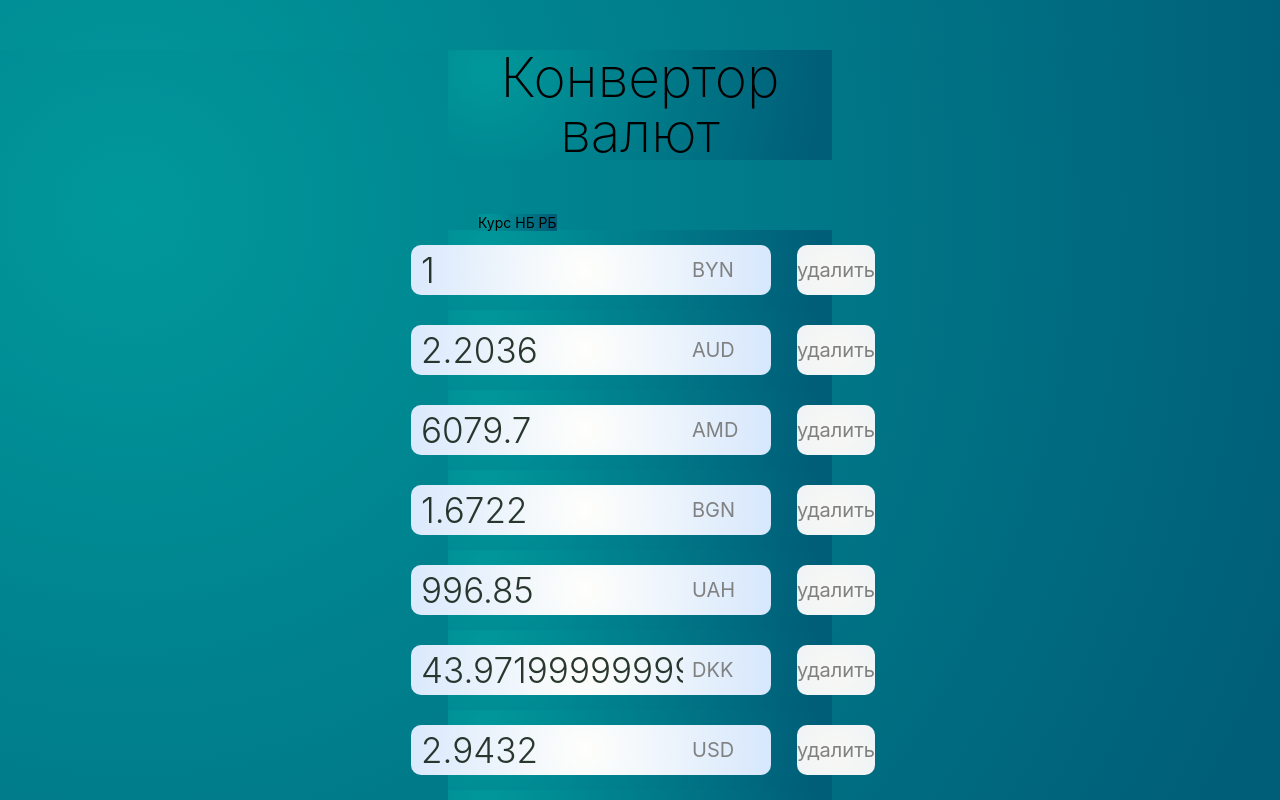
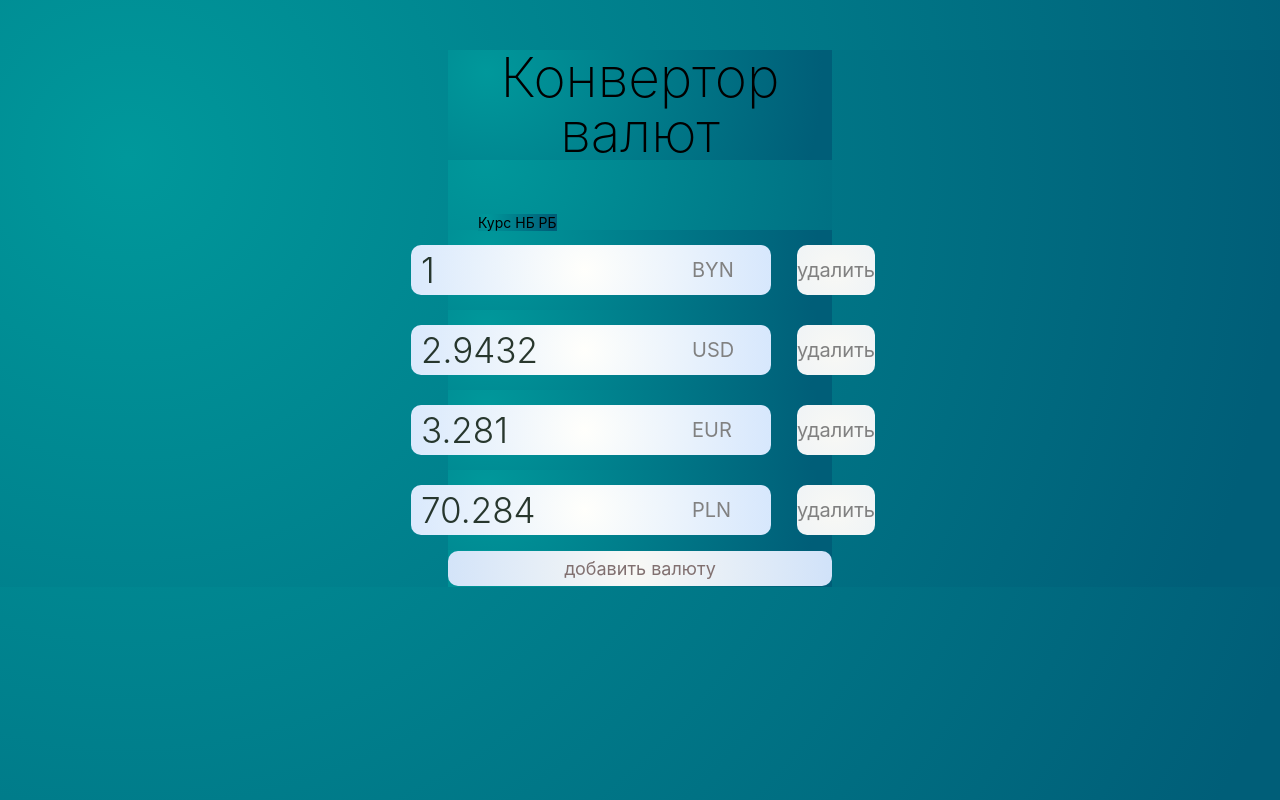
Before and after one commit to Dompower25/ConverterReact, a React (Create React App) app in the folder converter/: page / in a window 1280 px wide. Shown: the top 800 px of the page. Built offline with nearby package versions, Linux system fonts and the light colour scheme.

Commit message:
create listItemsForInputs

```diff
--- a/converter/src/App.js
+++ b/converter/src/App.js
@@ -6,10 +6,21 @@ import { oldCoursArr } from "./old_Cours";
 import { filtArray } from "./FilterArray";
 import CurrencyItem from "./components/CurrencyItem";
 import DropList from "./components/UI/DropList";
+import ButtonLine from "./components/UI/ButtonLine";
+
 
 function App() {
+
+  var setCur_name = new Set(['BYN', 'USD', 'EUR', 'PLN'])
+
+  const listItemsForInputs = (set, query) => {
+    return set.filter((i) => query.has(i.Cur_Abbreviation));
+  }
+
+  const arrCurr = listItemsForInputs(oldCoursArr, setCur_name);
+
   // Список валют
-  const [currency, setCurrency] = useState(oldCoursArr);
+  const [currency, setCurrency] = useState(arrCurr);
   const [normalizedValue, setNormalizedValue] = useState(1);
 
   const removeInput = (id) => {
@@ -51,12 +62,11 @@ function App() {
         )
       )}
 
-
       <div className="ListCurr">
+        <ButtonLine>добавить валюту</ButtonLine>
         {currencyList.map(({ Cur_Abbreviation, Cur_Name, Cur_ID }) => (
           <DropList
             name={Cur_Name}
-            id={Cur_Abbreviation}
             key={Cur_ID}
             onAdd={() => {
               addInput(Cur_Abbreviation);
--- a/converter/src/components/UI/ButtonLine.module.css
+++ b/converter/src/components/UI/ButtonLine.module.css
@@ -1,7 +1,8 @@
 .button{
   width: 100%;
+  height: 35px;
   margin: 1px auto;
-  padding: 3px;
+  padding: 5px;
   border-radius: 10px;
   background-image: radial-gradient(circle 592px at 48.2% 50%,
     rgba(255, 255, 249, 0.6) 0%,
--- a/converter/src/components/UI/DropList.jsx
+++ b/converter/src/components/UI/DropList.jsx
@@ -1,7 +1,7 @@
 import React from 'react'
 import ButtonLine from "./ButtonLine";
 
-function DropList({ name, id, onAdd }) {
+function DropList({ name, onAdd }) {
   return (
     <ul className="dropList">
       <li>
```
Lines whose indentation alone changed are shown as unchanged.
